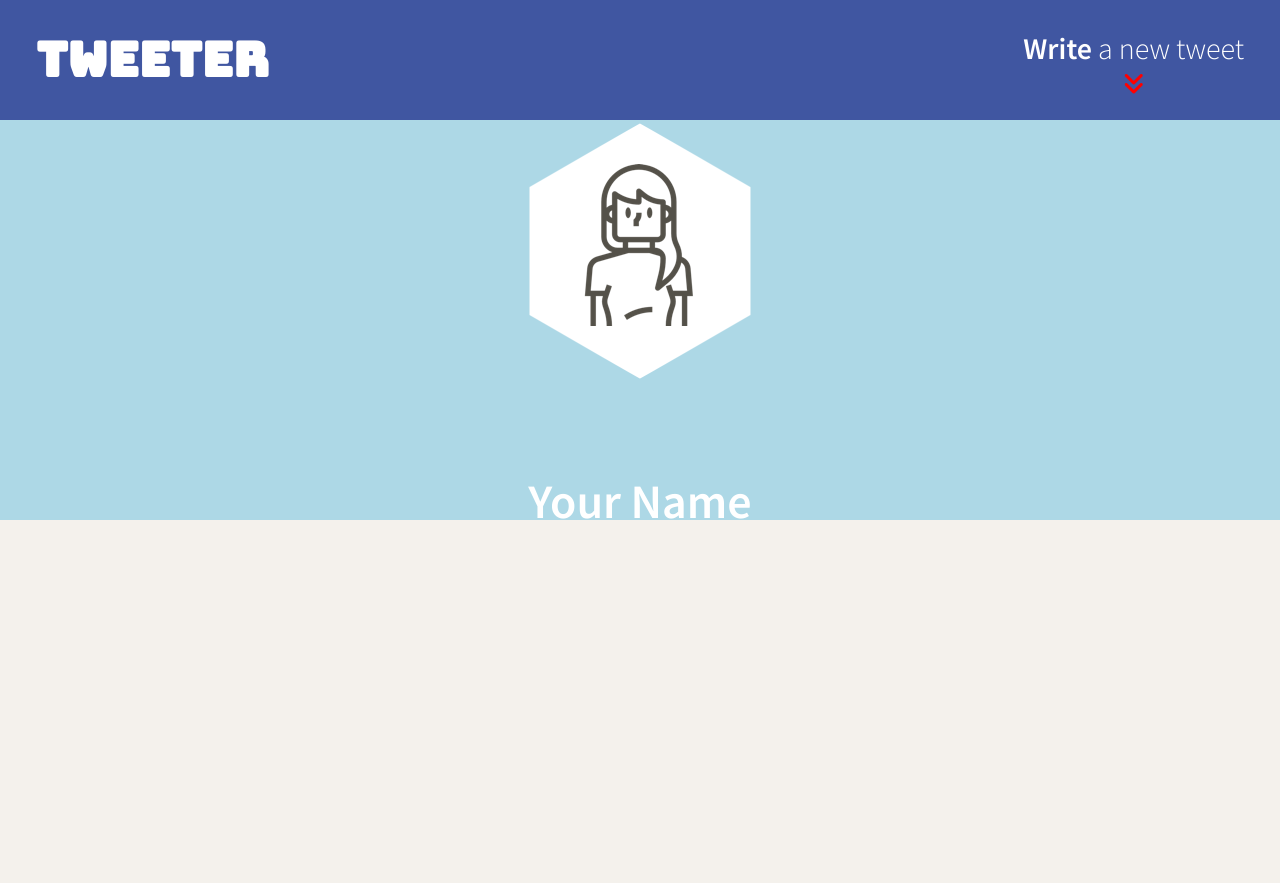
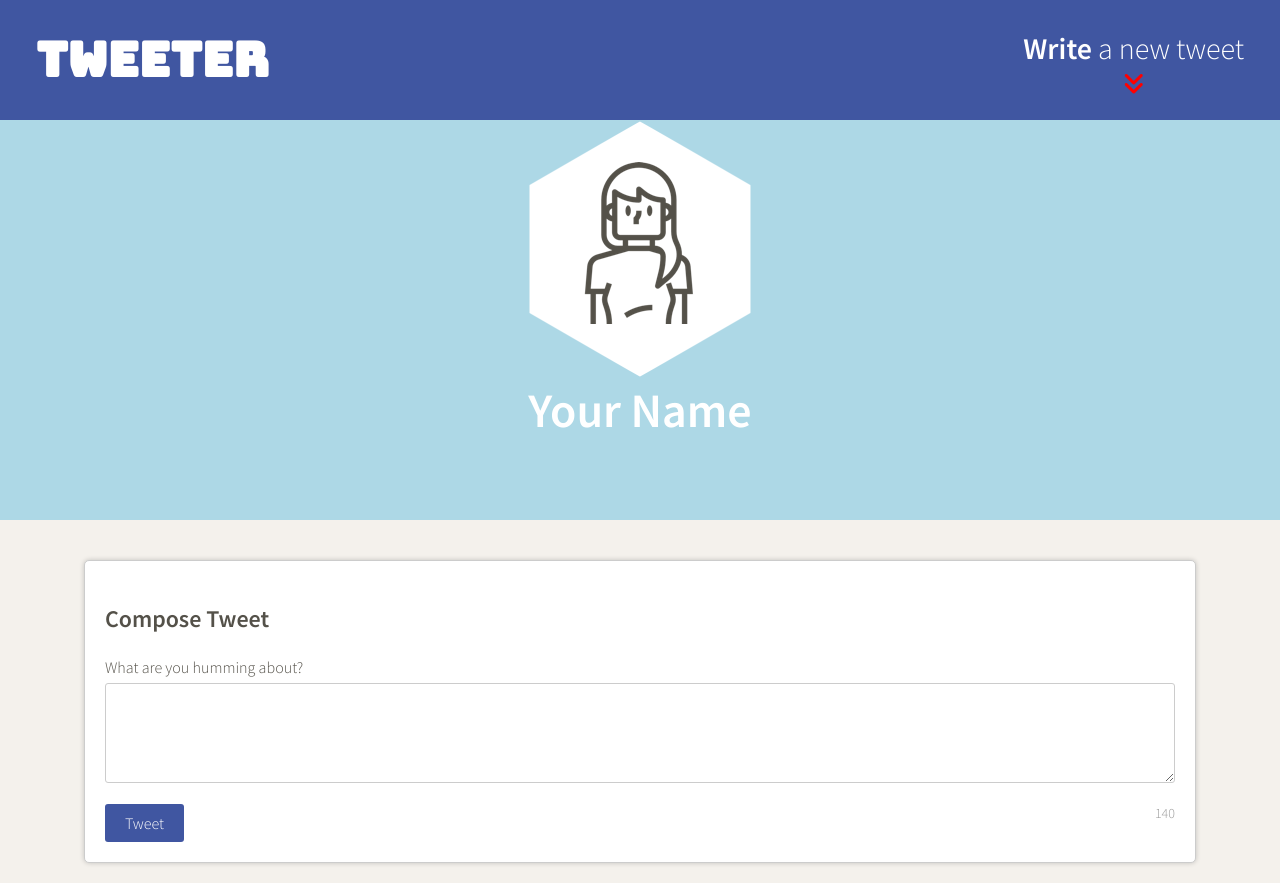
Before and after one commit to ckats123/tweeter_1, a website: page public/index.html in a window 1280 px wide. Before the commit the page ends 800 px from the top, so only its background shows below. Drawn offline with nearby package versions, Linux system fonts and the light colour scheme.

Commit message:
crafting the form

```diff
--- a/public/index.html
+++ b/public/index.html
@@ -60,6 +60,13 @@
       href="/styles/header.css"
       type="text/css"
     />
+
+    <!-- Link new-tweet.css file -->
+    <link
+      rel="stylesheet"
+      type="text/css"
+      href="/styles/new-tweet.css"
+    />
   </head>
 
   <body>
@@ -72,15 +79,29 @@
       </div>
     </nav>
     <header>
+      <div id="head">
+        <img src="/images/profile-hex.png" />
+        <!-- <h2 id = "name">Your Name</h2> -->
+      </div>
       <div>
-        <img src="/images/profile-hex.png" />
-      </div>
-      <br />
-      <div>
-        <h2>Your Name</h2>
+        <h2 id="name">Your Name</h2>
       </div>
     </header>
     <!-- Page-specific (main) content here -->
-    <main class="container"></main>
+    <main class="container">
+      <section class="new-tweet">
+        <h2>Compose Tweet</h2>
+        <form>
+          <label for="tweet-text">What are you humming about?</label>
+          <textarea name="text" id="tweet-text"></textarea>
+          <div>
+            <button type="submit">Tweet</button>
+            <output name="counter" class="counter" for="tweet-text"
+              >140</output
+            >
+          </div>
+        </form>
+      </section>
+    </main>
   </body>
 </html>
--- a/public/styles/header.css
+++ b/public/styles/header.css
@@ -10,8 +10,8 @@ header {
   flex-direction: column;
   font-family: "Source Sans Pro", sans-serif;
   color: white;
-  padding: 10px;
-  padding-top: 100px;
+  padding: 30px;
+  padding-top: 0px;
   padding-bottom: 40px;
   margin-top: 120px;
   background-image: url("/images/checkered-light-emboss.jpg");
@@ -29,3 +29,10 @@ header h2 span {
   font-weight: 400;
   font-family: "Source Sans Pro", sans-serif;
 }
+#head{
+  margin-top: 60px;
+}
+#name /* . = CLASS # = ID    */{
+ position: relative;
+ bottom: 1.1em;
+}
--- /dev/null
+++ b/public/styles/new-tweet.css
@@ -0,0 +1,47 @@
+/* new-tweet.css */
+
+.new-tweet {
+  background-color: #fff;
+  border: 1px solid #ccc;
+  border-radius: 5px;
+  padding: 20px;
+  margin-top: 20px;
+  box-shadow: 0px 0px 5px rgba(0, 0, 0, 0.2);
+}
+
+/* form header */
+.new-tweet h2 {
+  font-size: 24px;
+  margin-bottom: 10px;
+}
+
+/* form label */
+.new-tweet label {
+  font-size: 16px;
+}
+
+.new-tweet textarea {
+  width: 100%;
+  height: 100px;
+  font-size: 16px;
+  border: 1px solid #ccc;
+  border-radius: 3px;
+  padding: 10px;
+  margin-bottom: 10px;
+}
+
+.new-tweet button {
+  background-color: #4056a1;
+  color: #fff;
+  border: none;
+  border-radius: 3px;
+  padding: 10px 20px;
+  font-size: 16px;
+  cursor: pointer;
+}
+
+.new-tweet .counter {
+  float: right;
+  font-size: 14px;
+  color: #999;
+}
--- a/server/data-files/initial-tweets.json
+++ b/server/data-files/initial-tweets.json
@@ -8,7 +8,7 @@
     "content": {
       "text": "If I have seen further it is by standing on the shoulders of giants"
     },
-    "created_at": 1694754033278
+    "created_at": 1694834352978
   },
   {
     "user": {
@@ -19,6 +19,6 @@
     "content": {
       "text": "Je pense , donc je suis"
     },
-    "created_at": 1694840433278
+    "created_at": 1694920752978
   }
 ]
```
